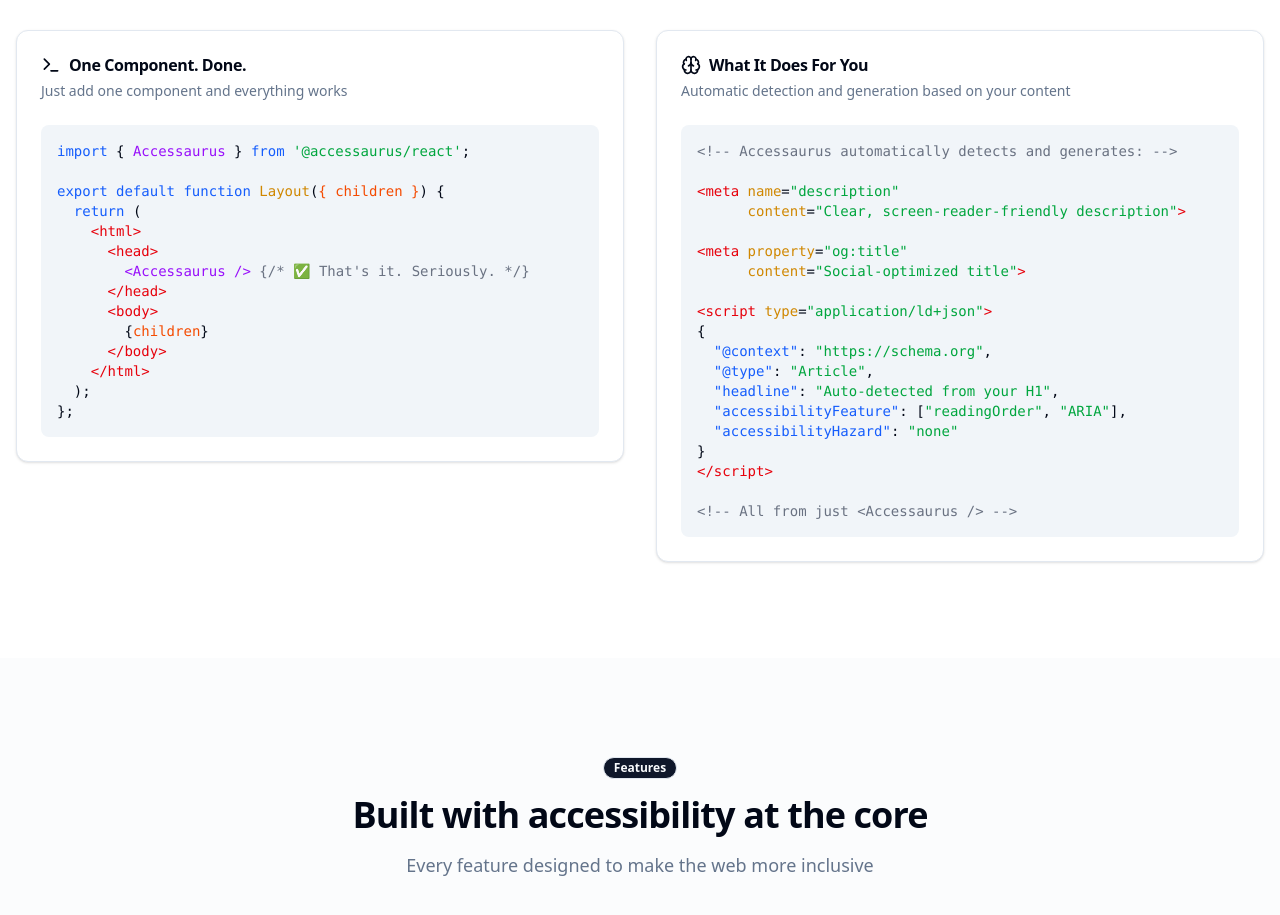
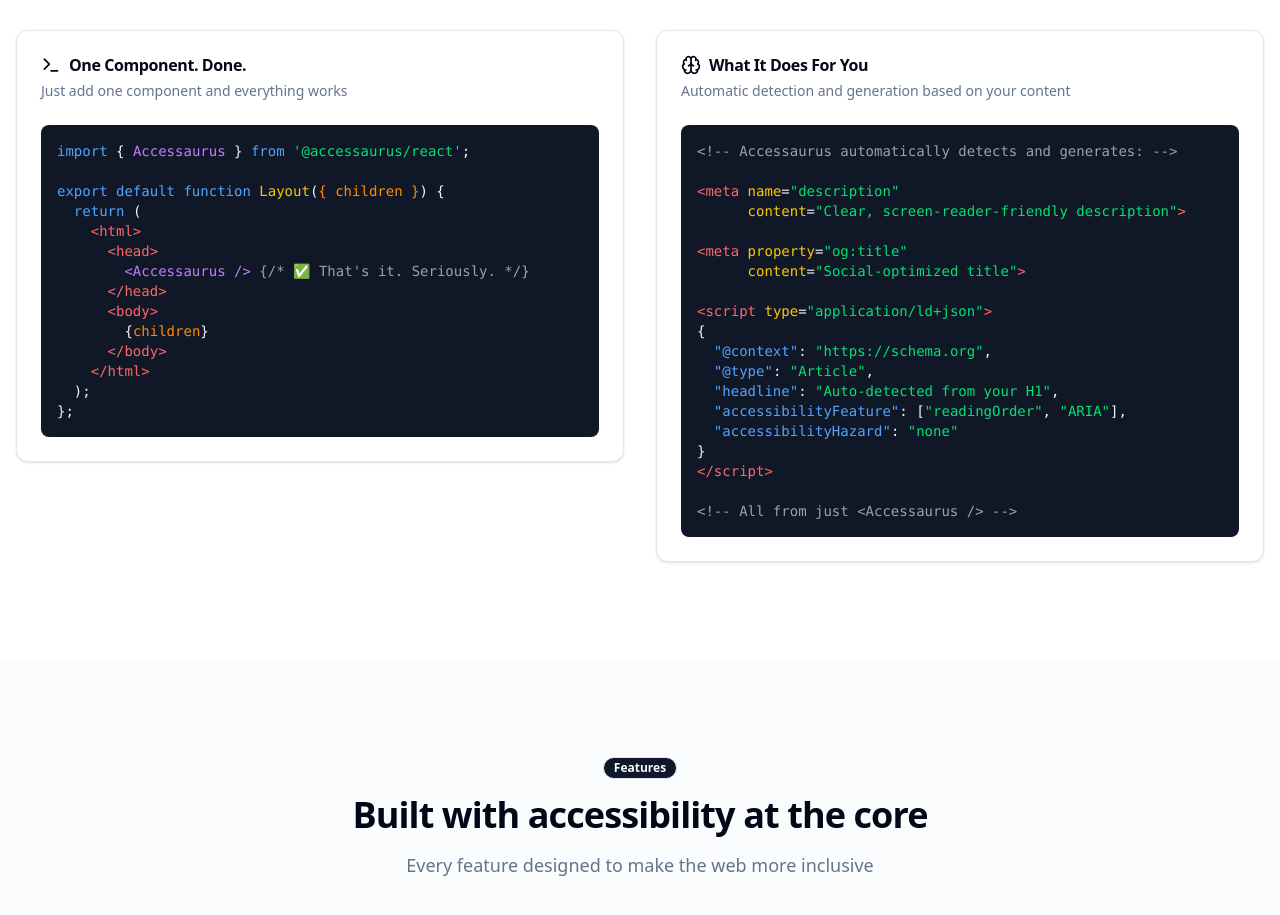
Before and after one commit to accessaurus/accessaurus, a Next.js app in the folder apps/web/: page / in a window 1280 px wide. Shown: the part 2400-3315 px from the top of the page. Built offline with nearby package versions, Linux system fonts and the light colour scheme; no server answers.

Commit message:
Update homepage styles to enhance accessibility and visual consistency. Change headings to include 'text-balance' class for improved readability, and update code snippets with new color scheme for better contrast.

```diff
--- a/apps/web/app/page.tsx
+++ b/apps/web/app/page.tsx
@@ -78,7 +78,7 @@ export default function Home() {
         <div className="mx-auto max-w-7xl px-4">
           <div className="text-center mb-16">
             <Badge className="mb-4 bg-green-500/10 text-green-700 border-green-500/20">Social Impact</Badge>
-            <h2 className="text-3xl font-bold tracking-tight sm:text-4xl">The web should work for everyone</h2>
+            <h2 className="text-3xl font-bold tracking-tight sm:text-4xl text-balance">The web should work for everyone</h2>
             <p className="mt-4 text-lg text-muted-foreground max-w-3xl mx-auto">
               15% of the world lives with disabilities. Most websites are hard to navigate with assistive technology.
               We're changing that, one page at a time.
@@ -171,7 +171,7 @@ export default function Home() {
         <div className="mx-auto max-w-7xl px-4">
           <div className="text-center mb-16">
             <Badge className="mb-4">Our Impact</Badge>
-            <h2 className="text-3xl font-bold tracking-tight sm:text-4xl">Making a measurable difference</h2>
+            <h2 className="text-3xl font-bold tracking-tight sm:text-4xl text-balance">Making a measurable difference</h2>
             <p className="mt-4 text-lg text-muted-foreground">Every metric represents real people having better web experiences</p>
           </div>
           <div className="grid grid-cols-1 sm:grid-cols-2 lg:grid-cols-4 gap-6">
@@ -203,7 +203,7 @@ export default function Home() {
         <div className="mx-auto max-w-7xl px-4">
           <div className="text-center mb-12">
             <Badge className="mb-4">How It Works</Badge>
-            <h2 className="text-3xl font-bold tracking-tight sm:text-4xl">Simple integration, profound impact</h2>
+            <h2 className="text-3xl font-bold tracking-tight sm:text-4xl text-balance">Simple integration, profound impact</h2>
             <p className="mt-4 text-lg text-muted-foreground">Add accessibility with just a few lines of code</p>
           </div>
           <div className="grid lg:grid-cols-2 gap-8 items-start">
@@ -216,26 +216,26 @@ export default function Home() {
                 <CardDescription>Just add one component and everything works</CardDescription>
               </CardHeader>
               <CardContent>
-                <div className="bg-muted p-4 rounded-lg overflow-x-auto">
-                  <pre className="text-sm">
+                <div className="bg-gray-900 p-4 rounded-lg overflow-x-auto">
+                  <pre className="text-sm text-gray-100">
                     <code>
-                      <span className="text-blue-600 dark:text-blue-400">import</span>{" "}
-                      {"{"} <span className="text-purple-600 dark:text-purple-400">Accessaurus</span> {"}"}{" "}
-                      <span className="text-blue-600 dark:text-blue-400">from</span>{" "}
-                      <span className="text-green-600 dark:text-green-400">'@accessaurus/react'</span>;{"\n\n"}
-                      <span className="text-blue-600 dark:text-blue-400">export default function</span>{" "}
-                      <span className="text-yellow-600 dark:text-yellow-400">Layout</span>
-                      {"("}<span className="text-orange-600 dark:text-orange-400">{"{ children }"}</span>{")"} {"{\n"}
-                      {"  "}<span className="text-blue-600 dark:text-blue-400">return</span> {"(\n"}
-                      {"    "}<span className="text-red-600 dark:text-red-400">&lt;html&gt;</span>{"\n"}
-                      {"      "}<span className="text-red-600 dark:text-red-400">&lt;head&gt;</span>{"\n"}
-                      {"        "}<span className="text-purple-600 dark:text-purple-400">&lt;Accessaurus /&gt;</span>{" "}
-                      <span className="text-gray-500 dark:text-gray-400">{`{/* ✅ That's it. Seriously. */}`}</span>{"\n"}
-                      {"      "}<span className="text-red-600 dark:text-red-400">&lt;/head&gt;</span>{"\n"}
-                      {"      "}<span className="text-red-600 dark:text-red-400">&lt;body&gt;</span>{"\n"}
-                      {"        "}{"{"}<span className="text-orange-600 dark:text-orange-400">children</span>{"}"}{"\n"}
-                      {"      "}<span className="text-red-600 dark:text-red-400">&lt;/body&gt;</span>{"\n"}
-                      {"    "}<span className="text-red-600 dark:text-red-400">&lt;/html&gt;</span>{"\n"}
+                      <span className="text-blue-400">import</span>{" "}
+                      {"{"} <span className="text-purple-400">Accessaurus</span> {"}"}{" "}
+                      <span className="text-blue-400">from</span>{" "}
+                      <span className="text-green-400">'@accessaurus/react'</span>;{"\n\n"}
+                      <span className="text-blue-400">export default function</span>{" "}
+                      <span className="text-yellow-400">Layout</span>
+                      {"("}<span className="text-orange-400">{"{ children }"}</span>{")"} {"{\n"}
+                      {"  "}<span className="text-blue-400">return</span> {"(\n"}
+                      {"    "}<span className="text-red-400">&lt;html&gt;</span>{"\n"}
+                      {"      "}<span className="text-red-400">&lt;head&gt;</span>{"\n"}
+                      {"        "}<span className="text-purple-400">&lt;Accessaurus /&gt;</span>{" "}
+                      <span className="text-gray-400">{`{/* ✅ That's it. Seriously. */}`}</span>{"\n"}
+                      {"      "}<span className="text-red-400">&lt;/head&gt;</span>{"\n"}
+                      {"      "}<span className="text-red-400">&lt;body&gt;</span>{"\n"}
+                      {"        "}{"{"}<span className="text-orange-400">children</span>{"}"}{"\n"}
+                      {"      "}<span className="text-red-400">&lt;/body&gt;</span>{"\n"}
+                      {"    "}<span className="text-red-400">&lt;/html&gt;</span>{"\n"}
                       {"  );\n"}
                       {"}"};
                     </code>
@@ -253,30 +253,30 @@ export default function Home() {
                 <CardDescription>Automatic detection and generation based on your content</CardDescription>
               </CardHeader>
               <CardContent>
-                <div className="bg-muted p-4 rounded-lg overflow-x-auto">
-                  <pre className="text-sm">
+                <div className="bg-gray-900 p-4 rounded-lg overflow-x-auto">
+                  <pre className="text-sm text-gray-100">
                     <code>
-                      <span className="text-gray-500 dark:text-gray-400">&lt;!-- Accessaurus automatically detects and generates: --&gt;</span>{"\n\n"}
-                      <span className="text-red-600 dark:text-red-400">&lt;meta</span>{" "}
-                      <span className="text-yellow-600 dark:text-yellow-400">name</span>=<span className="text-green-600 dark:text-green-400">"description"</span>{"\n"}
-                      {"      "}<span className="text-yellow-600 dark:text-yellow-400">content</span>=<span className="text-green-600 dark:text-green-400">"Clear, screen-reader-friendly description"</span>
-                      <span className="text-red-600 dark:text-red-400">&gt;</span>{"\n\n"}
-                      <span className="text-red-600 dark:text-red-400">&lt;meta</span>{" "}
-                      <span className="text-yellow-600 dark:text-yellow-400">property</span>=<span className="text-green-600 dark:text-green-400">"og:title"</span>{"\n"}
-                      {"      "}<span className="text-yellow-600 dark:text-yellow-400">content</span>=<span className="text-green-600 dark:text-green-400">"Social-optimized title"</span>
-                      <span className="text-red-600 dark:text-red-400">&gt;</span>{"\n\n"}
-                      <span className="text-red-600 dark:text-red-400">&lt;script</span>{" "}
-                      <span className="text-yellow-600 dark:text-yellow-400">type</span>=<span className="text-green-600 dark:text-green-400">"application/ld+json"</span>
-                      <span className="text-red-600 dark:text-red-400">&gt;</span>{"\n"}
+                      <span className="text-gray-400">&lt;!-- Accessaurus automatically detects and generates: --&gt;</span>{"\n\n"}
+                      <span className="text-red-400">&lt;meta</span>{" "}
+                      <span className="text-yellow-400">name</span>=<span className="text-green-400">"description"</span>{"\n"}
+                      {"      "}<span className="text-yellow-400">content</span>=<span className="text-green-400">"Clear, screen-reader-friendly description"</span>
+                      <span className="text-red-400">&gt;</span>{"\n\n"}
+                      <span className="text-red-400">&lt;meta</span>{" "}
+                      <span className="text-yellow-400">property</span>=<span className="text-green-400">"og:title"</span>{"\n"}
+                      {"      "}<span className="text-yellow-400">content</span>=<span className="text-green-400">"Social-optimized title"</span>
+                      <span className="text-red-400">&gt;</span>{"\n\n"}
+                      <span className="text-red-400">&lt;script</span>{" "}
+                      <span className="text-yellow-400">type</span>=<span className="text-green-400">"application/ld+json"</span>
+                      <span className="text-red-400">&gt;</span>{"\n"}
                       {"{\n"}
-                      {"  "}<span className="text-blue-600 dark:text-blue-400">"@context"</span>: <span className="text-green-600 dark:text-green-400">"https://schema.org"</span>,{"\n"}
-                      {"  "}<span className="text-blue-600 dark:text-blue-400">"@type"</span>: <span className="text-green-600 dark:text-green-400">"Article"</span>,{"\n"}
-                      {"  "}<span className="text-blue-600 dark:text-blue-400">"headline"</span>: <span className="text-green-600 dark:text-green-400">"Auto-detected from your H1"</span>,{"\n"}
-                      {"  "}<span className="text-blue-600 dark:text-blue-400">"accessibilityFeature"</span>: [<span className="text-green-600 dark:text-green-400">"readingOrder"</span>, <span className="text-green-600 dark:text-green-400">"ARIA"</span>],{"\n"}
-                      {"  "}<span className="text-blue-600 dark:text-blue-400">"accessibilityHazard"</span>: <span className="text-green-600 dark:text-green-400">"none"</span>{"\n"}
+                      {"  "}<span className="text-blue-400">"@context"</span>: <span className="text-green-400">"https://schema.org"</span>,{"\n"}
+                      {"  "}<span className="text-blue-400">"@type"</span>: <span className="text-green-400">"Article"</span>,{"\n"}
+                      {"  "}<span className="text-blue-400">"headline"</span>: <span className="text-green-400">"Auto-detected from your H1"</span>,{"\n"}
+                      {"  "}<span className="text-blue-400">"accessibilityFeature"</span>: [<span className="text-green-400">"readingOrder"</span>, <span className="text-green-400">"ARIA"</span>],{"\n"}
+                      {"  "}<span className="text-blue-400">"accessibilityHazard"</span>: <span className="text-green-400">"none"</span>{"\n"}
                       {"}\n"}
-                      <span className="text-red-600 dark:text-red-400">&lt;/script&gt;</span>{"\n\n"}
-                      <span className="text-gray-500 dark:text-gray-400">&lt;!-- All from just &lt;Accessaurus /&gt; --&gt;</span>
+                      <span className="text-red-400">&lt;/script&gt;</span>{"\n\n"}
+                      <span className="text-gray-400">&lt;!-- All from just &lt;Accessaurus /&gt; --&gt;</span>
                     </code>
                   </pre>
                 </div>
@@ -290,7 +290,7 @@ export default function Home() {
         <div className="mx-auto max-w-7xl px-4">
           <div className="text-center mb-16">
             <Badge className="mb-4">Features</Badge>
-            <h2 className="text-3xl font-bold tracking-tight sm:text-4xl">Built with accessibility at the core</h2>
+            <h2 className="text-3xl font-bold tracking-tight sm:text-4xl text-balance">Built with accessibility at the core</h2>
             <p className="mt-4 text-lg text-muted-foreground">Every feature designed to make the web more inclusive</p>
           </div>
 
@@ -350,7 +350,7 @@ export default function Home() {
               <div className="grid lg:grid-cols-2 gap-12 items-center">
                 <div>
                   <Badge className="mb-4 bg-white/80 text-blue-700">Our Mission</Badge>
-                  <h2 className="text-3xl font-bold mb-4">
+                  <h2 className="text-3xl font-bold mb-4 text-balance">
                     Every person deserves equal access to information
                   </h2>
                   <p className="text-muted-foreground mb-6">
@@ -424,7 +424,7 @@ export default function Home() {
           <Badge className="mb-4 bg-gradient-to-r from-blue-500/10 to-purple-500/10 text-blue-600 border-blue-500/20">
             Get Started
           </Badge>
-          <h2 className="text-3xl font-bold tracking-tight sm:text-5xl mb-6">
+          <h2 className="text-3xl font-bold tracking-tight sm:text-5xl mb-6 text-balance">
             Ready to make the web better for everyone?
           </h2>
           <p className="text-lg text-muted-foreground mb-8 max-w-2xl mx-auto">
```
